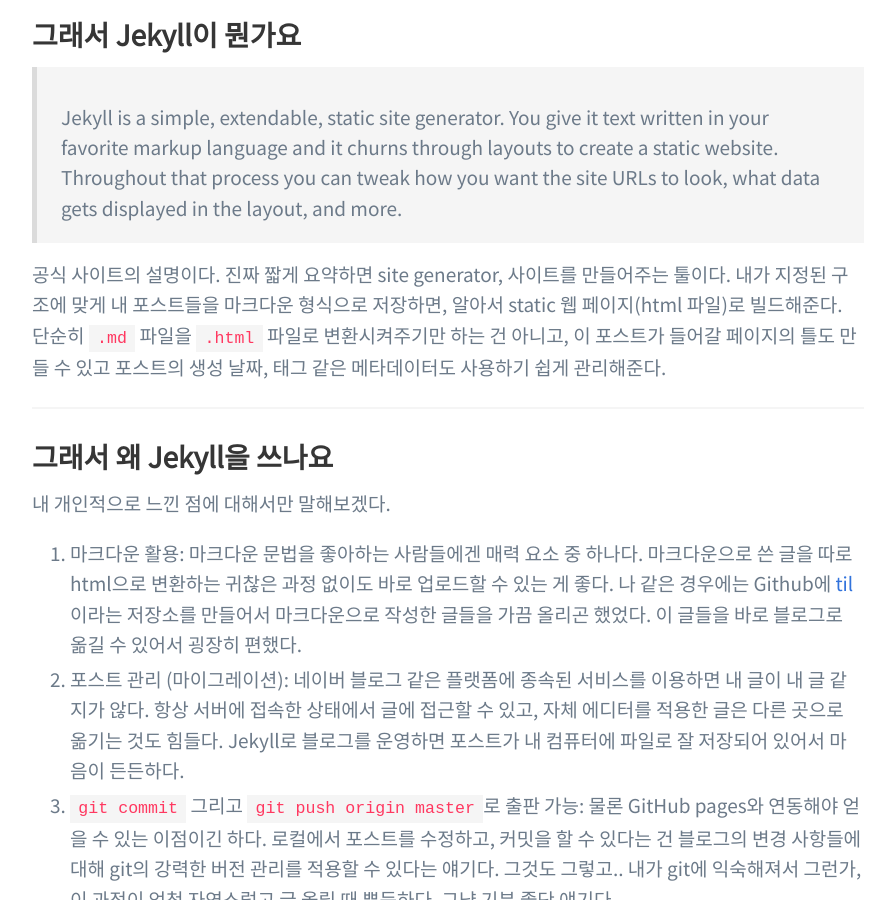
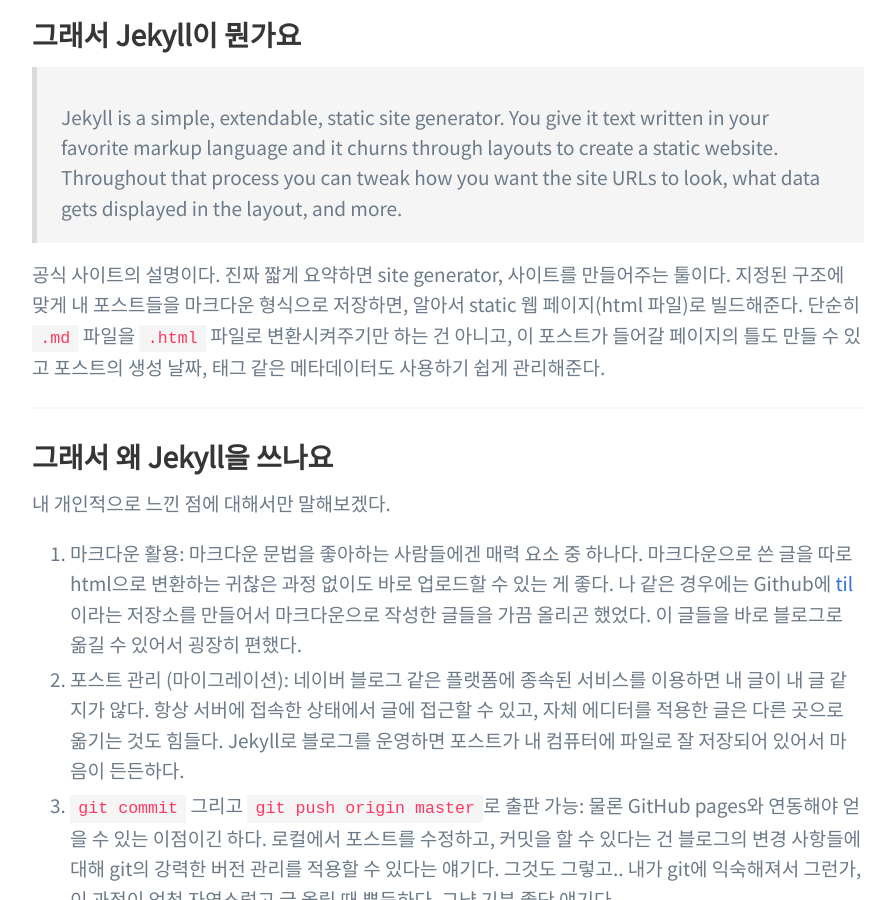
Before and after one commit to greenmonn/greenmonn.github.io, a Jekyll site: the page built from _posts/2019-01-16-jekyll-github-blog.md, in a window 1280 px wide and 900 px high, scrolled down 930 px. Shown: the whole window, without its empty margins (192-1083 px from the left). Built offline with Jekyll 4.4.1, drawn with Linux system fonts in a browser that asks for light colours; nearby versions of some CDN libraries; some web fonts are replaced; our own code applies the rules of GitHub Pages for plain Markdown files; comment, search, counter and statistics services are not loaded; some of the changed text lies outside the part shown.

Commit message:
Modify post

```diff
--- a/_posts/2019-01-16-jekyll-github-blog.md
+++ b/_posts/2019-01-16-jekyll-github-blog.md
@@ -20,7 +20,7 @@
 ## 그래서 Jekyll이 뭔가요
 > Jekyll is a simple, extendable, static site generator. You give it text written in your favorite markup language and it churns through layouts to create a static website. Throughout that process you can tweak how you want the site URLs to look, what data gets displayed in the layout, and more.
 
-공식 사이트의 설명이다. 진짜 짧게 요약하면 site generator, 사이트를 만들어주는 툴이다. 내가 지정된 구조에 맞게 내 포스트들을 마크다운 형식으로 저장하면, 알아서 static 웹 페이지(html 파일)로 빌드해준다. 단순히 `.md` 파일을 `.html` 파일로 변환시켜주기만 하는 건 아니고, 이 포스트가 들어갈 페이지의 틀도 만들 수 있고 포스트의 생성 날짜, 태그 같은 메타데이터도 사용하기 쉽게 관리해준다.
+공식 사이트의 설명이다. 진짜 짧게 요약하면 site generator, 사이트를 만들어주는 툴이다. 지정된 구조에 맞게 내 포스트들을 마크다운 형식으로 저장하면, 알아서 static 웹 페이지(html 파일)로 빌드해준다. 단순히 `.md` 파일을 `.html` 파일로 변환시켜주기만 하는 건 아니고, 이 포스트가 들어갈 페이지의 틀도 만들 수 있고 포스트의 생성 날짜, 태그 같은 메타데이터도 사용하기 쉽게 관리해준다.
 
 ---
 
```
Also changed, not shown: other parts of _posts/2019-01-16-jekyll-github-blog.md (+1 -1 lines).
